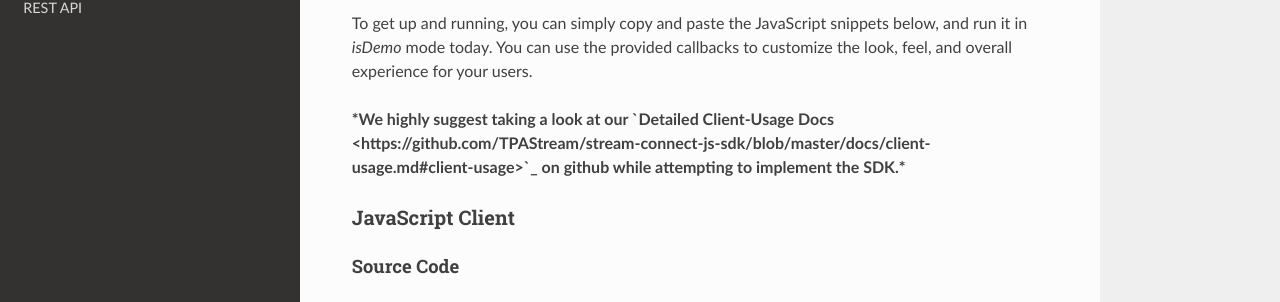
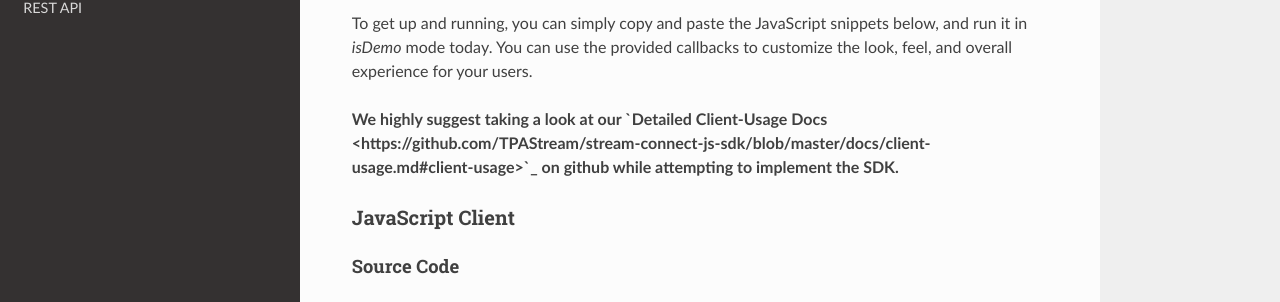
Before and after one commit to TPAStream/developer-docs, a Sphinx documentation site: the page built from source/connect.rst, in a window 1280 px wide and 900 px high. Shown: the part 326-628 px from the top of the window. Built offline with Sphinx 7.4.7 and the Read the Docs theme 2.0.0, drawn with Linux system fonts in a browser that asks for light colours.

Commit message:
Fix bolding.

```diff
--- a/source/connect.rst
+++ b/source/connect.rst
@@ -19,9 +19,9 @@ To get up and running, you can simply copy and paste the JavaScript snippets
 below, and run it in `isDemo` mode today. You can use the provided callbacks to
 customize the look, feel, and overall experience for your users.
 
-***We highly suggest taking a look at our
+**We highly suggest taking a look at our
 `Detailed Client-Usage Docs <https://github.com/TPAStream/stream-connect-js-sdk/blob/master/docs/client-usage.md#client-usage>`_
-on github while attempting to implement the SDK.***
+on github while attempting to implement the SDK.**
 
 *****************
 JavaScript Client
```
